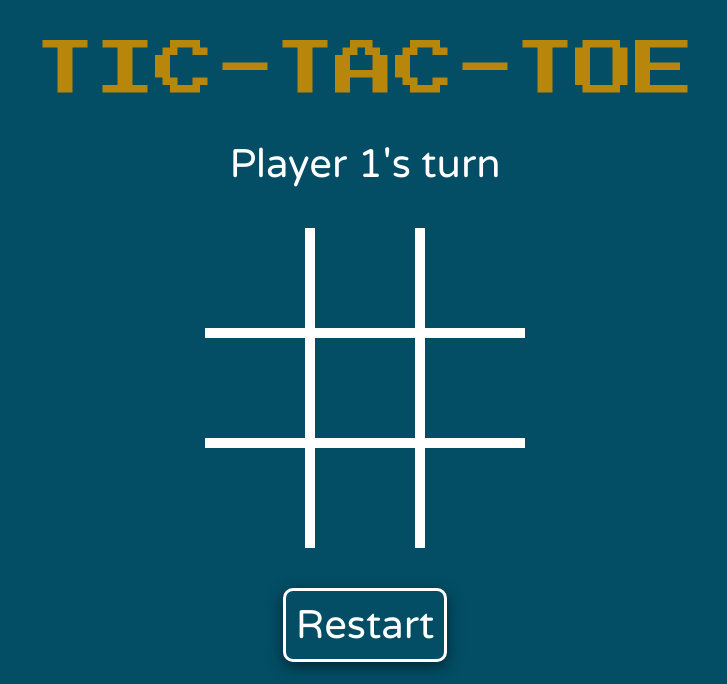
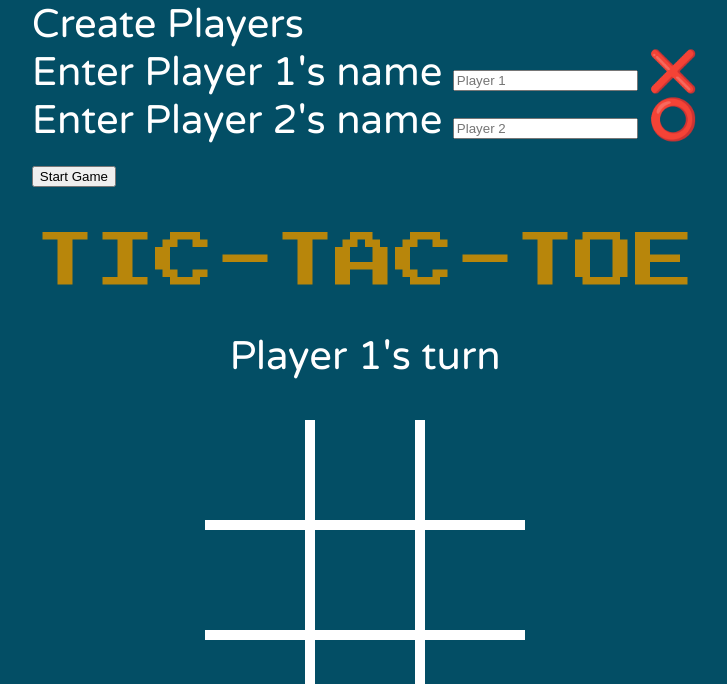
Before and after one commit to tylertran349/tic-tac-toe, a plain HTML site: page index.html in a window 1280 px wide. Shown: the top 684 px of the page, without its empty margins (275-1002 px from the left). Drawn offline with Linux system fonts and the light colour scheme.

Commit message:
Add form to create players before starting game

```diff
--- a/index.html
+++ b/index.html
@@ -11,6 +11,24 @@
     </head>
     <body>
         <script src="script.js" defer></script>
+        <div id="create-players-overlay">
+            <form id="form" action="" method="post" onsubmit="event.preventDefault(); return displayController.submitFunction();">
+                <span id="title">Create Players</span>
+                <div id="inputs">
+                    <div id="label-input">
+                        <label for="player-1-name">Enter Player 1's name</label>
+                        <input id="player-1-input" type="text" placeholder="Player 1" name="player-1" required>
+                        <span id="player-1-icon">❌</span>
+                    </div>
+                    <div id="label-input">
+                        <label for="player-2-name">Enter Player 2's name</label>
+                        <input id="player-2-input" type="text" placeholder="Player 2" name="player-2" required>
+                        <span id="player-2-icon">⭕</span>
+                    </div>
+                </div>
+                <button id="start-game-button" type="submit">Start Game</button>
+            </form>
+        </div>
         <span id="header">TIC-TAC-TOE</span>
         <span id="status-indicator"></span>
         <div id="board"></div>
```
